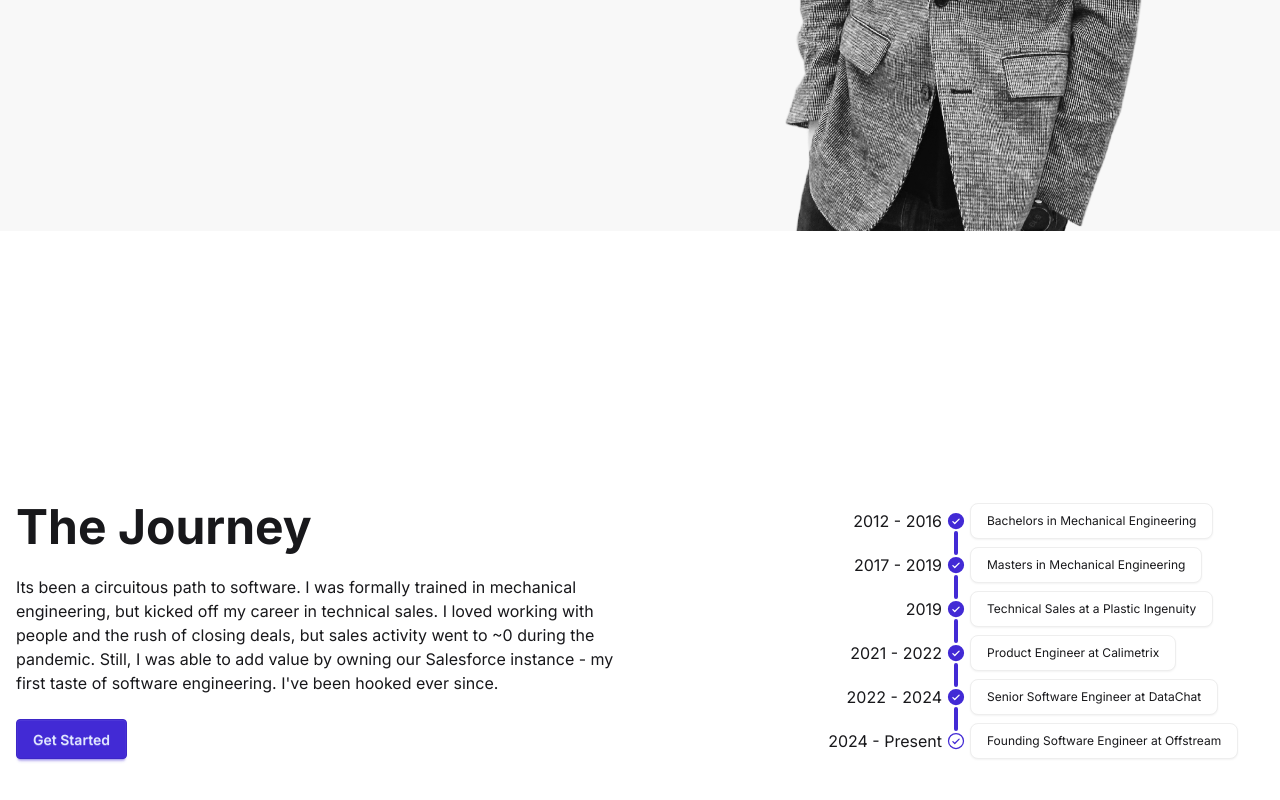
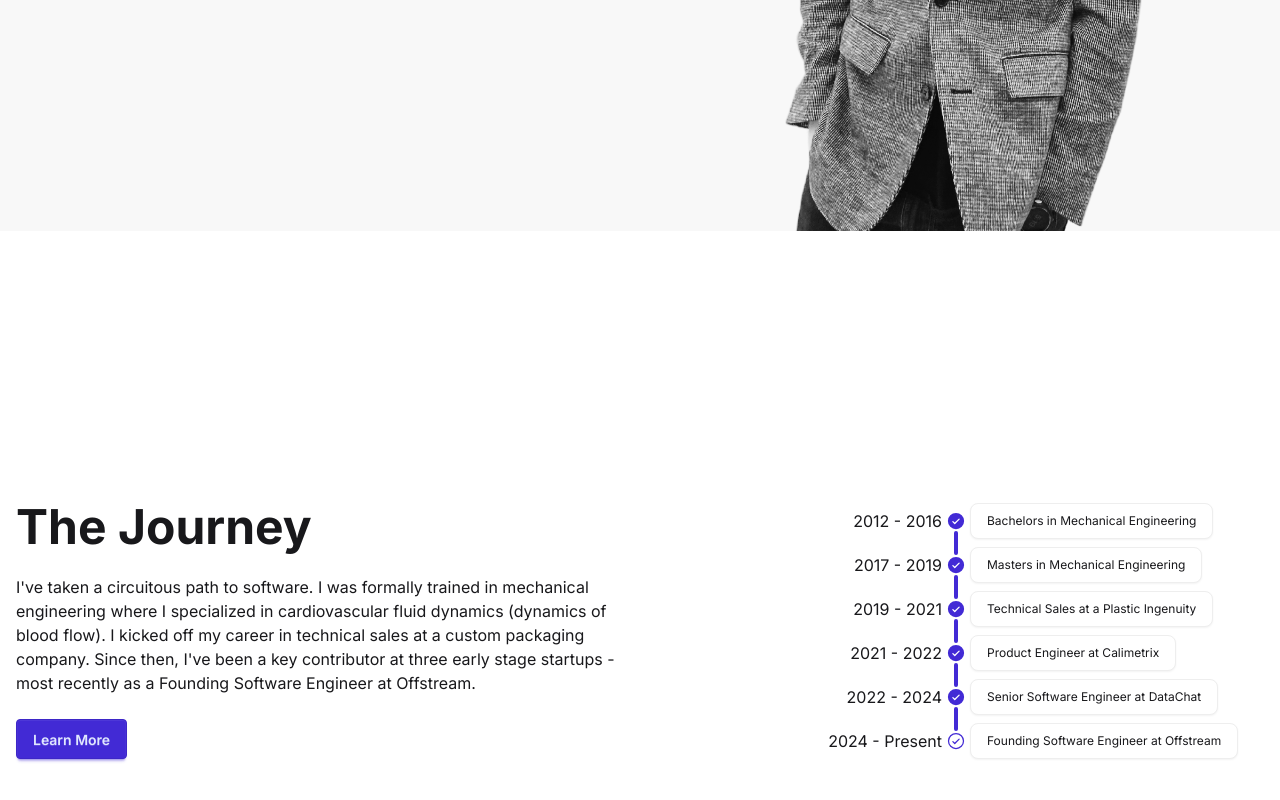
Before and after one commit to TRuesink/personal_website, a Next.js app: page / in a window 1280 px wide. Shown: the part 634-1434 px from the top of the page. Built offline with nearby package versions, Linux system fonts and the light colour scheme.

Commit message:
tune the journy section

```diff
--- a/app/page.tsx
+++ b/app/page.tsx
@@ -48,7 +48,7 @@ const rootPage = () => {
                 work.
               </span>
             </div>
-            <button className="btn btn-primary">Learn more</button>
+            <button className="btn btn-primary">Learn More</button>
           </div>
         </div>
       </div>
@@ -87,7 +87,7 @@ const rootPage = () => {
             </li>
             <li>
               <hr className="bg-primary" />
-              <div className="timeline-start">2019</div>
+              <div className="timeline-start">2019 - 2021</div>
               <div className="timeline-middle">
                 <CheckCircleIcon
                   size={20}
@@ -144,14 +144,15 @@ const rootPage = () => {
           <div className="md:w-1/2 w-full">
             <h1 className="text-5xl font-bold">The Journey</h1>
             <p className="py-6">
-              Its been a circuitous path to software. I was formally trained in
-              mechanical engineering, but kicked off my career in technical
-              sales. I loved working with people and the rush of closing deals,
-              but sales activity went to ~0 during the pandemic. Still, I was
-              able to add value by owning our Salesforce instance - my first
-              taste of software engineering. I&apos;ve been hooked ever since.
+              I&apos;ve taken a circuitous path to software. I was formally
+              trained in mechanical engineering where I specialized in
+              cardiovascular fluid dynamics (dynamics of blood flow). I kicked
+              off my career in technical sales at a custom packaging company.
+              Since then, I&apos;ve been a key contributor at three early stage
+              startups - most recently as a Founding Software Engineer at
+              Offstream.
             </p>
-            <button className="btn btn-primary">Get Started</button>
+            <button className="btn btn-primary">Learn More</button>
           </div>
         </div>
       </div>
```
